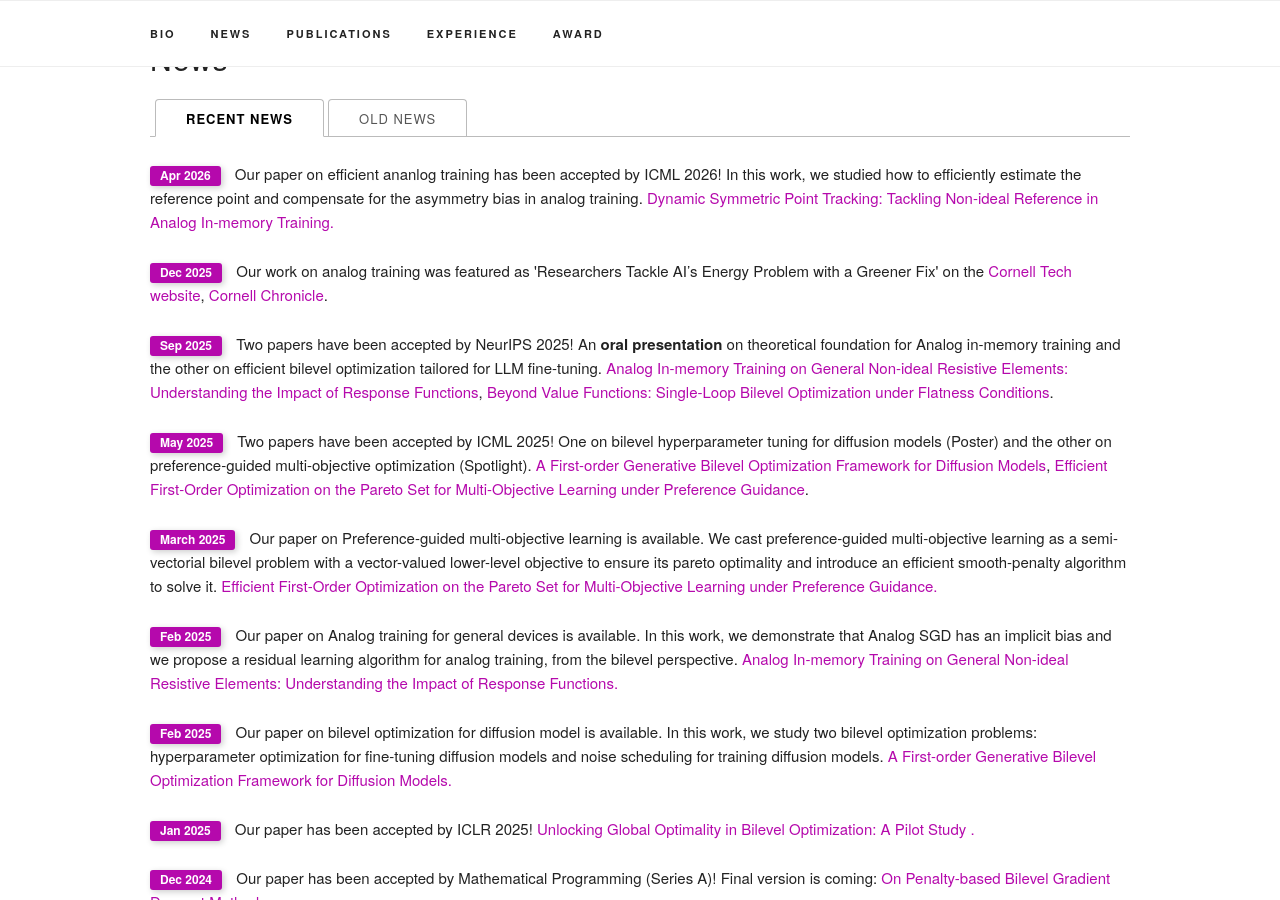
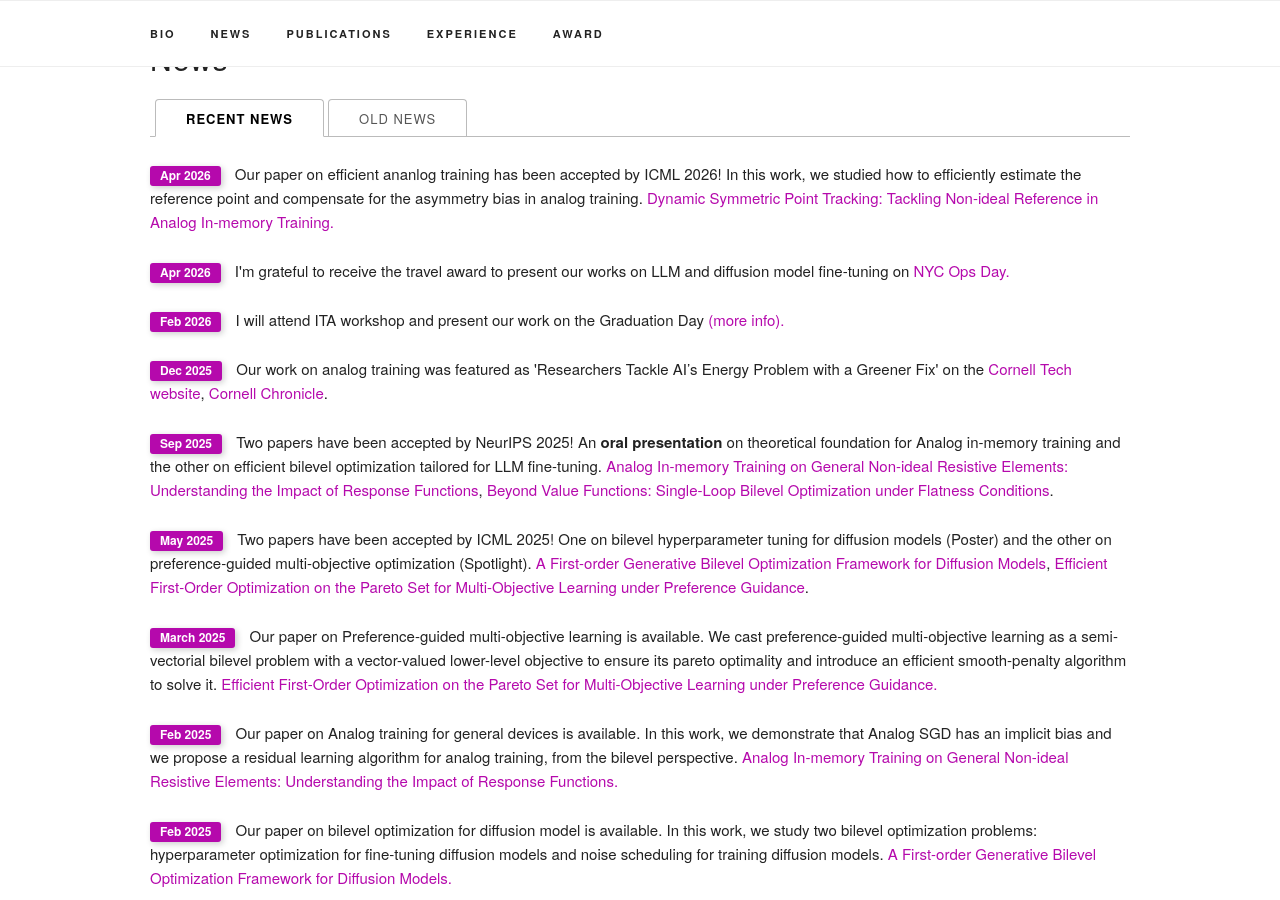
Before and after one commit to JenniferquanXiao/JenniferquanXiao.github.io, a Jekyll site: the page built from index.html, in a window 1280 px wide and 900 px high, scrolled down 1050 px. Built offline with Jekyll 4.4.1, drawn with Linux system fonts in a browser that asks for light colours; some web fonts are replaced; some of the changed text lies outside the part shown.

Commit message:
description

```diff
--- a/_data/award.yaml
+++ b/_data/award.yaml
@@ -1,6 +1,7 @@
 # _data/award.yaml
 html: |
     <ul>
+        <li>Travel award for NYC Ops Day, 2026</li>
         <li>NeurIPS top reviewer, 2025</li>
         <li><a href="https://signalprocessingsociety.org/community-involvement/sps-scholarship-program">IEEE Signal Processing Society Scholarship</a>, 2024</li>
         <li><a href="https://ecse.rpi.edu/news/ecse-students-win-belsky-award-computational-sciences-and-engineering">Belsky Award for Computational Sciences and Engineering in Rensselaer Polytechnic Institute</a>, 2023</li>
--- a/_data/news.yaml
+++ b/_data/news.yaml
@@ -1,9 +1,22 @@
 news_items:
+
 
   - item: "Our paper on efficient ananlog training has been accepted by ICML 2026! In this work, we studied how to efficiently estimate the reference point and compensate for the asymmetry bias in analog training."
     date: "Apr 2026"
     link: "https://arxiv.org/pdf/2602.21321"
     link_text: "Dynamic Symmetric Point Tracking: Tackling Non-ideal Reference in Analog In-memory Training"
+    selected: y
+
+  - item: "I'm grateful to receive the travel award to present our works on LLM and diffusion model fine-tuning on"
+    date: "Apr 2026"
+    link: "https://sites.google.com/stern.nyu.edu/nyc-ops-day-2026/home"
+    link_text: "NYC Ops Day"
+    selected: y
+
+  - item: "I will attend ITA workshop and present our work on the Graduation Day"
+    date: "Feb 2026"
+    link: "https://ita.ucsd.edu/workshop/"
+    # link_text: "Dynamic Symmetric Point Tracking: Tackling Non-ideal Reference in Analog In-memory Training"
     selected: y
 
   - item: "Our work on analog training was featured as 'Researchers Tackle AI’s Energy Problem with a Greener Fix' on the "
--- a/_data/service.yaml
+++ b/_data/service.yaml
@@ -3,6 +3,6 @@ html: |
     <ul>
         <li>Session Co-Chair at the Asilomar Conference on Signals, Systems, and Computers 2024</li>
         <li>Program Committee Member of AAAI 2025</li>
-        <li>Reviewer of AISTATS (2022-2026), NeurIPS (2023 – 2025), ICLR (2024–2026), ICML (2024-2025)</li>
+        <li>Reviewer of AISTATS (2022-2026), NeurIPS (2023 – 2025), ICLR (2024–2026), ICML (2024-2026)</li>
         <li>Reviewer of IEEE Transactions on Signal Processing, IEEE Transactions on Networking</li>
     </ul>
--- a/_data/talk.yaml
+++ b/_data/talk.yaml
@@ -1,6 +1,16 @@
 # _data/talk.yaml
 html: |
     <ul>
+        <li><a href="https://sites.google.com/stern.nyu.edu/nyc-ops-day-2026/home">NYC Ops Day</a>, New York, NY, Apr, 2026
+            <ul>
+                <li>Unlocking Nested Learning for AI: A Case Study on Data Selection for LLM</li>
+            </ul>
+        </li>
+        <li><a href="https://ita.ucsd.edu/workshop/">Information Theory and Applications (ITA) Workshop</a>, San Diego, CA, Feb, 2026
+            <ul>
+                <li>Unlocking Nested Learning for AI: A Case Study on Data Selection for LLM</li>
+            </ul>
+        </li>
         <li><a href="https://cpal.cc">Conference on Parsimony and Learning (CPAL)</a>, Stanford, CA, March, 2025
             <ul>
                 <li>Global Convergence for Bilevel Optimization: A Pilot Study</li>
```
Also changed, not shown: 2 other files.
